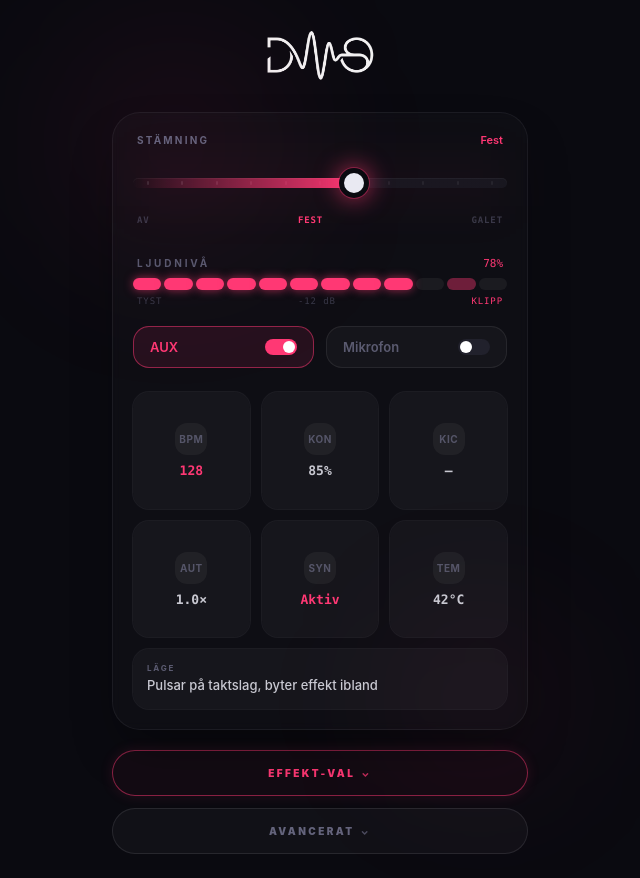
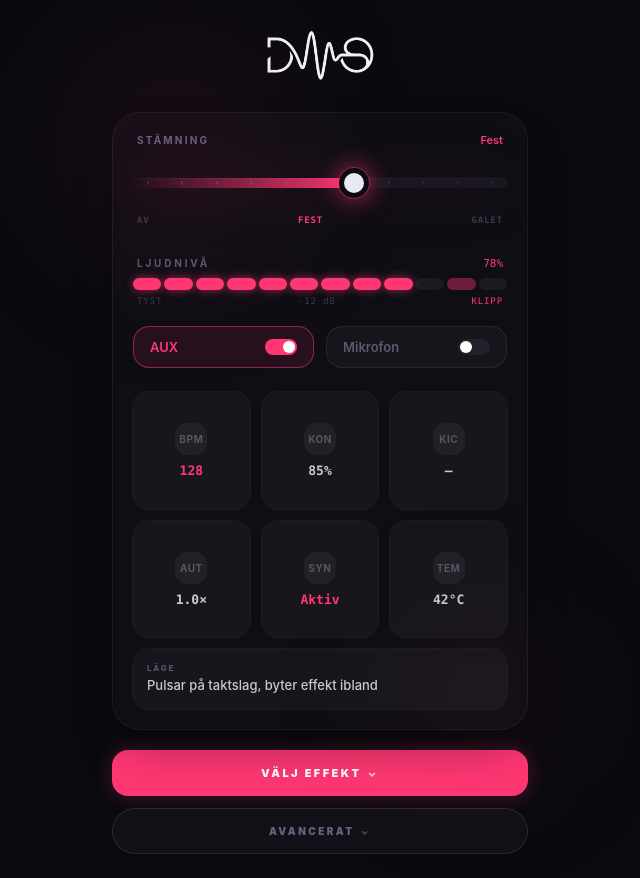
Before and after one commit to raagerrd-ship-it/dmx-control, a React (Vite) app: page / in a window 1280 px wide. Shown: the whole page, without its empty margins (320-960 px from the left). Built offline with nearby package versions, Linux system fonts and the light colour scheme.

Commit message:
Changes
Co-authored-by: raagerrd-ship-it <246996133+raagerrd-ship-it@users.noreply.github.com>

```diff
--- a/src/pages/DmxController.tsx
+++ b/src/pages/DmxController.tsx
@@ -292,8 +292,8 @@ function MoreDetails() {
   return (
     <>
       <details className="mt-4 group/eff">
-        <summary className="py-4 rounded-full border border-primary/50 bg-primary/[0.04] text-primary text-[10px] font-black uppercase tracking-[0.24em] text-center cursor-pointer list-none [&::-webkit-details-marker]:hidden shadow-[0_0_14px_hsl(var(--primary)/0.12)] hover:bg-primary/[0.08] transition-colors">
-          <span>Effekt-val</span>
+        <summary className="w-full py-4 rounded-2xl bg-primary text-primary-foreground text-[11px] font-black uppercase tracking-[0.22em] text-center cursor-pointer list-none [&::-webkit-details-marker]:hidden shadow-[0_0_20px_hsl(var(--primary)/0.25)] hover:bg-primary/90 active:scale-[0.99] transition-all">
+          <span>Välj effekt</span>
           <span className="ml-1.5 opacity-70 group-open/eff:hidden">⌄</span>
           <span className="ml-1.5 opacity-70 hidden group-open/eff:inline">⌃</span>
         </summary>
```
